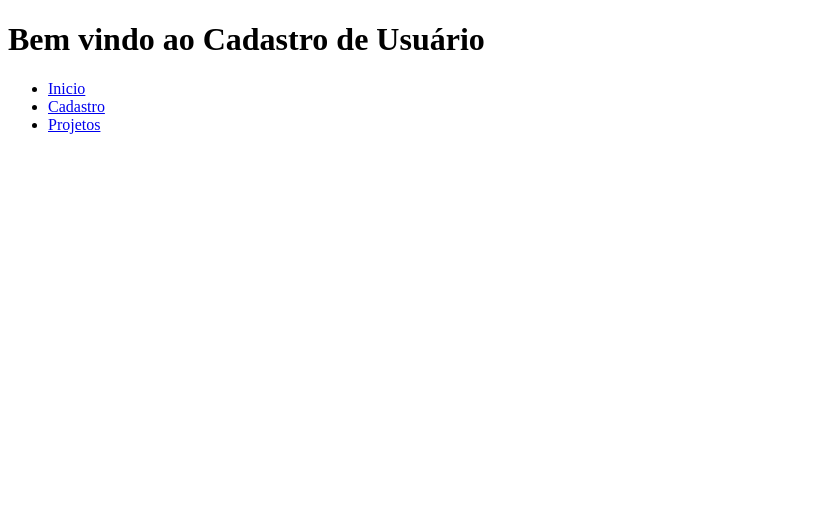
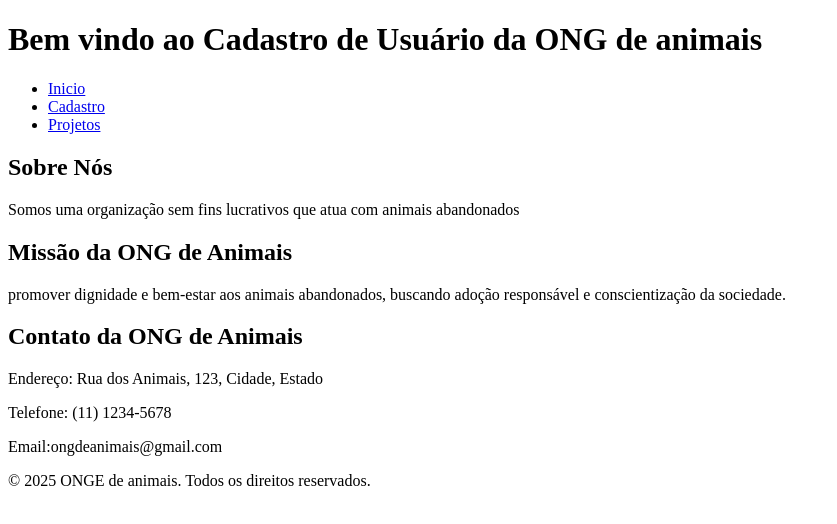
Before and after one commit to Ronaldo1902/DesenvolvimentoFrontEnd, a plain HTML site: page index.html in a window 1280 px wide. Shown: the whole page, without its empty margins (0-837 px from the left). Drawn offline with Linux system fonts and the light colour scheme.

Commit message:
v02 - Finalizando HTML

```diff
--- a/index.html
+++ b/index.html
@@ -3,11 +3,11 @@
 <head>
     <meta charset="UTF-8">
     <meta name="viewport" content="width=device-width, initial-scale=1.0">
-    <title>Cadastro de Usuário</title>
+    <title>Cadastro de Usuário da ONG de animais</title>
 </head>
 <body>
     <header>
-        <h1>Bem vindo ao Cadastro de Usuário</h1>
+        <h1>Bem vindo ao Cadastro de Usuário da ONG de animais</h1>
         <nav>
             <ul>
                 <li><a href="index.html">Inicio</a></li>
@@ -16,6 +16,28 @@
             </ul>
         </nav>
     </header>
+    <main>
+        <section>
+            <h2>Sobre Nós</h2>
+            <p>Somos uma organização sem fins lucrativos que atua com animais abandonados</p>
+        </section>
 
+        <section>
+            <h2>Missão da ONG de Animais</h2>
+            <p> promover dignidade e bem-estar aos animais abandonados, buscando adoção responsável e conscientização da sociedade.</p>
+        </section>
+
+        <section>
+            <h2>Contato da ONG de Animais</h2>
+            <andress>
+                <p>Endereço: Rua dos Animais, 123, Cidade, Estado</p>
+                <p>Telefone: (11) 1234-5678</p>
+                <p>Email:ongdeanimais@gmail.com</p>
+            </andress>
+        </section>
+    </main>
+    <footer >
+        <p>&copy; 2025 ONGE de animais. Todos os direitos reservados.</p>
+    </footer>
 </body>
 </html>
```
